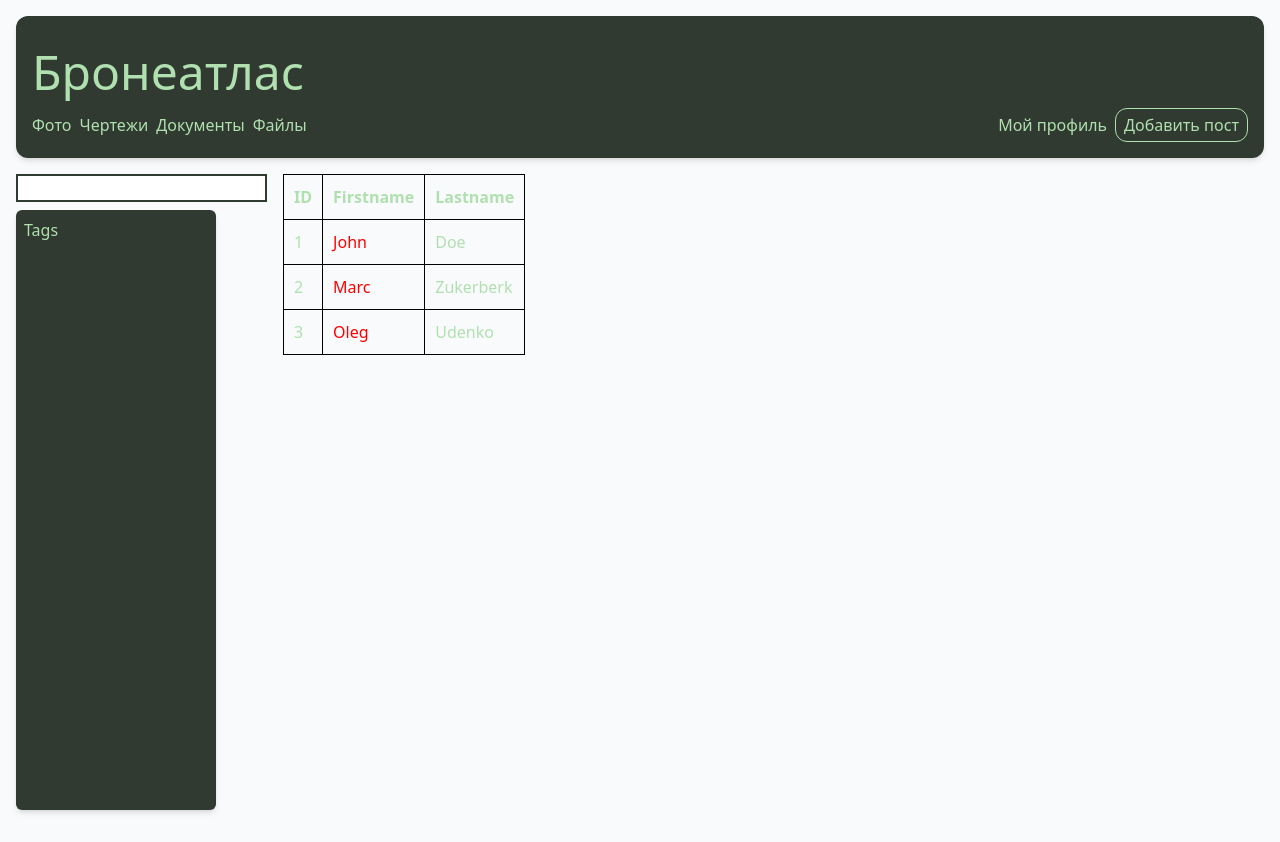
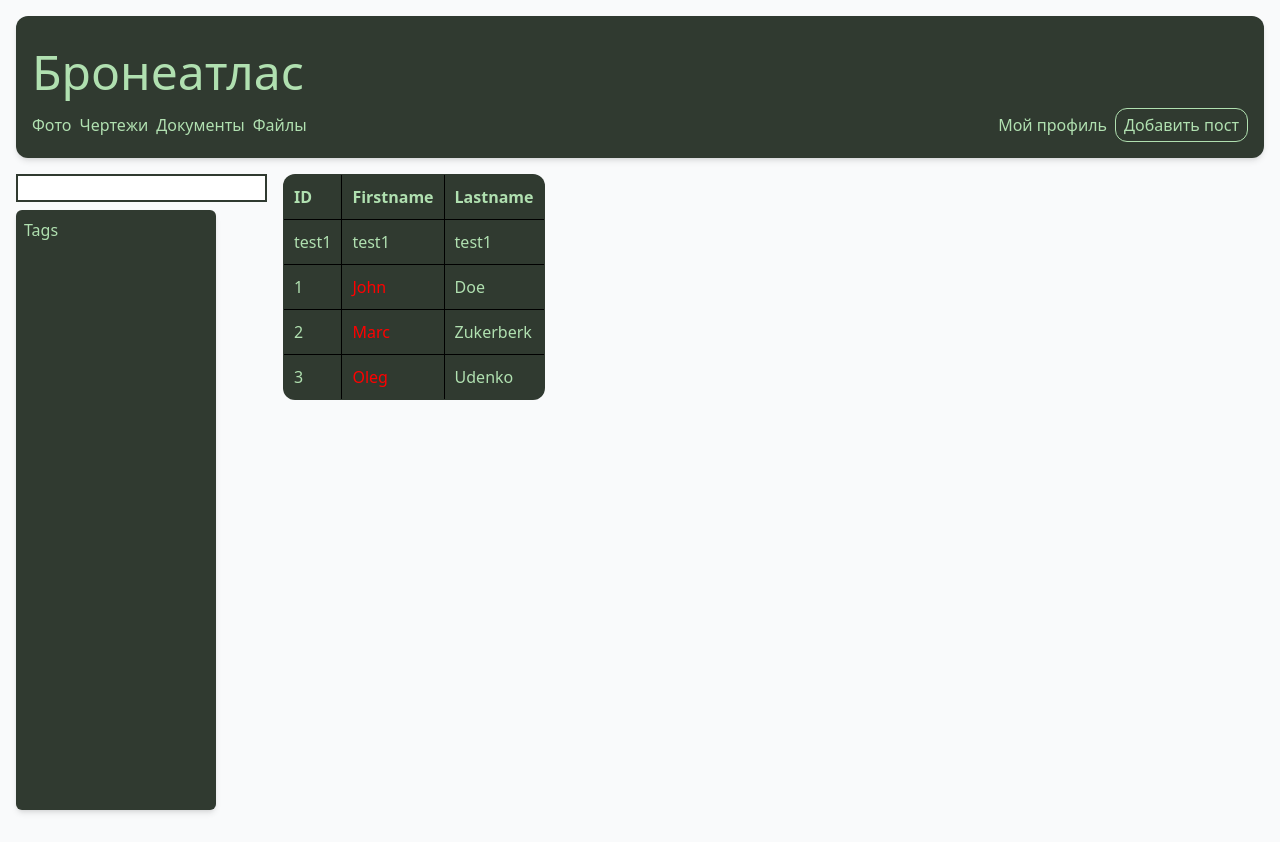
Before and after one commit to alexandrryazanov/tank-fe, a Next.js app: page /categories/files in a window 1280 px wide. Built offline with nearby package versions, Linux system fonts and the light colour scheme.

Commit message:
feat(table): getValueByPath, data prop, classes

```diff
--- /dev/null
+++ b/src/components/RealTable/PassedData/index.tsx
@@ -0,0 +1,30 @@
+import React from "react";
+import Body from "../Body";
+import Row from "../Row";
+import Col from "../Col";
+import { getValueByPath } from "../utils";
+import { PassedData } from "./types";
+import { ObjectWithRequiredId } from "../types";
+
+const PassedData = <Item extends ObjectWithRequiredId>({
+  data,
+  columns,
+}: PassedData<Item>) => {
+  return (
+    <Body>
+      {data.map((row) => (
+        <Row key={row.id}>
+          {columns.map((column) => (
+            <Col key={column.name}>
+              {typeof column.accessor === "function"
+                ? column.accessor(row)
+                : getValueByPath(row, column.accessor)}
+            </Col>
+          ))}
+        </Row>
+      ))}
+    </Body>
+  );
+};
+
+export default PassedData;
--- /dev/null
+++ b/src/components/RealTable/PassedData/types.ts
@@ -0,0 +1,6 @@
+import { Column, ObjectWithRequiredId } from "../types";
+
+export interface PassedData<Item extends ObjectWithRequiredId> {
+  data: Item[];
+  columns: Column<Item>[];
+}
--- a/src/components/RealTable/Table/index.tsx
+++ b/src/components/RealTable/Table/index.tsx
@@ -6,10 +6,19 @@ import HeaderCol from "../HeaderCol";
 import styles from "../styles.module.scss";
 import Body from "../Body";
 import Col from "../Col";
+import { ObjectWithRequiredId } from "../types";
+import PassedData from "../PassedData";
+import clsx from "clsx";
 
-function Table<Item>({ children, columns }: TableProps<Item>) {
+function Table<Item extends ObjectWithRequiredId>({
+  children,
+  columns,
+  data,
+  dataUnderChildren,
+  classes,
+}: TableProps<Item>) {
   return (
-    <table className={styles.table}>
+    <table className={clsx(styles.table, classes?.table?.root)}>
       <Header>
         <Row>
           {columns.map((column) => (
@@ -17,7 +26,10 @@ function Table<Item>({ children, columns }: TableProps<Item>) {
           ))}
         </Row>
       </Header>
-      {children}
+
+      {!!data && dataUnderChildren && children}
+      {!!data?.length && <PassedData data={data} columns={columns} />}
+      {!!data && !dataUnderChildren && children}
     </table>
   );
 }
--- a/src/components/RealTable/Table/types.ts
+++ b/src/components/RealTable/Table/types.ts
@@ -1,9 +1,28 @@
-import { ReactElement } from "react";
-import { Column } from "../types";
+import { HTMLAttributes, ReactElement } from "react";
+import { Column, ObjectWithRequiredId, RequireAtLeastOneOf } from "../types";
+import TailwindConfig from "tailwindcss/stubs/tailwind.config";
 
-export interface TableProps<Item> {
-  children:
+interface ITableProps<Item extends ObjectWithRequiredId> {
+  children?:
     | ReactElement<HTMLTableRowElement>
     | ReactElement<HTMLTableRowElement>[];
   columns: Column<Item>[];
+  data?: Item[];
+  dataUnderChildren?: boolean;
+  classes?: MainClasses;
 }
+
+export type TableProps<Item extends ObjectWithRequiredId> = RequireAtLeastOneOf<
+  ITableProps<Item>,
+  "children" | "data"
+>;
+
+interface TableClasses {
+  root?: string;
+  isLoading?: string;
+  isEmpty?: string;
+}
+
+export interface MainClasses {
+  table?: TableClasses;
+}
--- a/src/components/RealTable/index.tsx
+++ b/src/components/RealTable/index.tsx
@@ -1,6 +1,6 @@
 import Table from "./Table";
-import Body from "./Body";
-import Row from "./Row";
-import Col from "./Col";
+import { getValueByPath } from "./utils";
+import type MainClasses from "./Table";
 
-export default Table;
+export type { MainClasses };
+export { getValueByPath, Table as default };
--- a/src/components/RealTable/types.ts
+++ b/src/components/RealTable/types.ts
@@ -1,6 +1,21 @@
 import { ReactNode } from "react";
 
-export interface Column<Item> {
+export type KeysPath<Obj extends object> = Obj extends object
+  ? {
+      [Key in Extract<keyof Obj, string>]: Obj[Key] extends object
+        ? `${Key}.${KeysPath<Obj[Key]>}`
+        : Key;
+    }[Extract<keyof Obj, string>]
+  : never;
+
+export type RequireAtLeastOneOf<T, Keys extends keyof T> = Omit<T, Keys> &
+  {
+    [K in Keys]: Required<Pick<T, K>> & Partial<Pick<T, Exclude<Keys, K>>>;
+  }[Keys];
+
+export type ObjectWithRequiredId = { id: number | string };
+
+export interface Column<Item extends ObjectWithRequiredId> {
   name: string;
-  accessor: keyof Item | ((item: Item) => ReactNode);
+  accessor: KeysPath<Item> | ((item: Item) => ReactNode);
 }
--- /dev/null
+++ b/src/components/RealTable/utils.ts
@@ -0,0 +1,2 @@
+export const getValueByPath = (obj: any, path: string) =>
+  path.split(".").reduce((acc, key) => acc?.[key], obj);
--- a/src/components/UserTable/index.tsx
+++ b/src/components/UserTable/index.tsx
@@ -3,34 +3,29 @@ import RealTable from "@/components/RealTable";
 import { columns } from "./constants";
 import { data } from "./mock";
 import { Item } from "./types";
-
-const getValueByPath = (obj: Record<string, any>, path: string) =>
-  path.split(".").reduce((acc: any, key) => acc?.[key], obj);
+import { classes } from "./styles";
 
 //TODO:
-// data prop instead of map
-// getValueByPath using
-// classnames
+// getValueByPath using ✅
+// data prop instead of map ✅
+// classnames✅ !!!!!  ------ finish
 // default styles like a card
 // empty state
 // loading state
 
 const UsersTable = () => {
   return (
-    <RealTable<Item> columns={columns}>
-      <RealTable.Body>
-        {data.map((row) => (
-          <RealTable.Row key={row.id}>
-            {columns.map((column) => (
-              <RealTable.Col key={column.name}>
-                {typeof column.accessor === "function"
-                  ? column.accessor(row)
-                  : String(row[column.accessor])}
-              </RealTable.Col>
-            ))}
-          </RealTable.Row>
-        ))}
-      </RealTable.Body>
+    <RealTable<Item>
+      columns={columns}
+      data={data}
+      dataUnderChildren
+      classes={classes}
+    >
+      <RealTable.Row>
+        <RealTable.Col>test1</RealTable.Col>
+        <RealTable.Col>test1</RealTable.Col>
+        <RealTable.Col>test1</RealTable.Col>
+      </RealTable.Row>
     </RealTable>
   );
 };
--- a/src/components/UserTable/mock.ts
+++ b/src/components/UserTable/mock.ts
@@ -3,7 +3,12 @@ import { Item } from "./types";
 export const data: Item[] = [
   {
     id: 1,
-    user: { id: 1, firstName: "John", lastName: "Doe" },
+    user: {
+      id: 1,
+      firstName: "John",
+      lastName: "Doe",
+      address: { street: "Pushkina", city: "NN" },
+    },
     orders: [],
     job: {
       name: "Google",
@@ -12,13 +17,23 @@ export const data: Item[] = [
   },
   {
     id: 2,
-    user: { id: 2, firstName: "Marc", lastName: "Zukerberk" },
+    user: {
+      id: 2,
+      firstName: "Marc",
+      lastName: "Zukerberk",
+      address: { street: "Pushkina", city: "NN" },
+    },
     orders: [],
     job: { name: "FB", time: "365" },
   },
   {
     id: 3,
-    user: { id: 3, firstName: "Oleg", lastName: "Udenko" },
+    user: {
+      id: 3,
+      firstName: "Oleg",
+      lastName: "Udenko",
+      address: { street: "Pushkina", city: "NN" },
+    },
     orders: [],
     job: { name: "Iteco", time: "75" },
   },
--- /dev/null
+++ b/src/components/UserTable/styles.ts
@@ -0,0 +1,7 @@
+import type { MainClasses } from "@/components/RealTable/Table/types";
+
+export const classes: MainClasses = {
+  table: {
+    root: "bg-primary rounded-xl overflow-hidden",
+  },
+};
--- a/src/components/UserTable/types.ts
+++ b/src/components/UserTable/types.ts
@@ -2,6 +2,7 @@ interface User {
   id: number;
   firstName: string;
   lastName: string;
+  address: { street: string; city: string };
 }
 
 interface Job {
```
